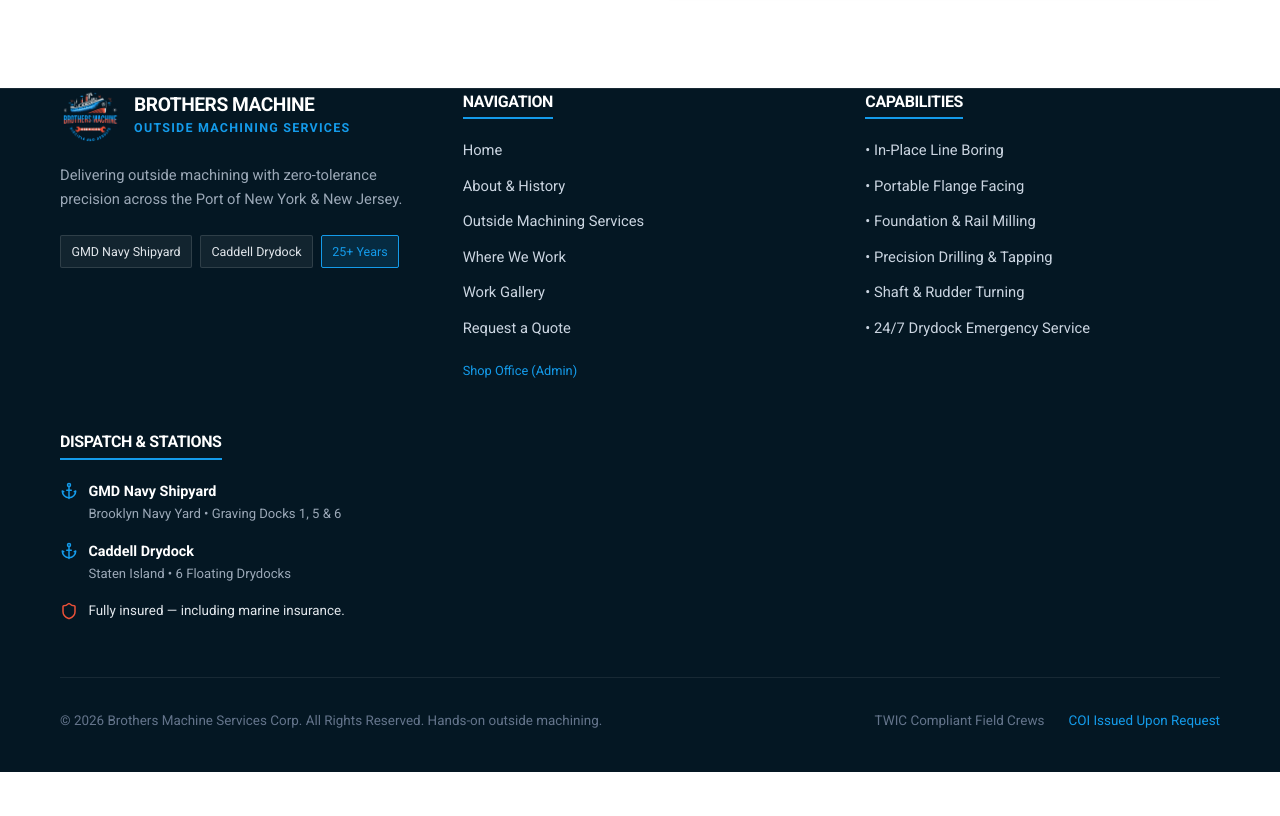
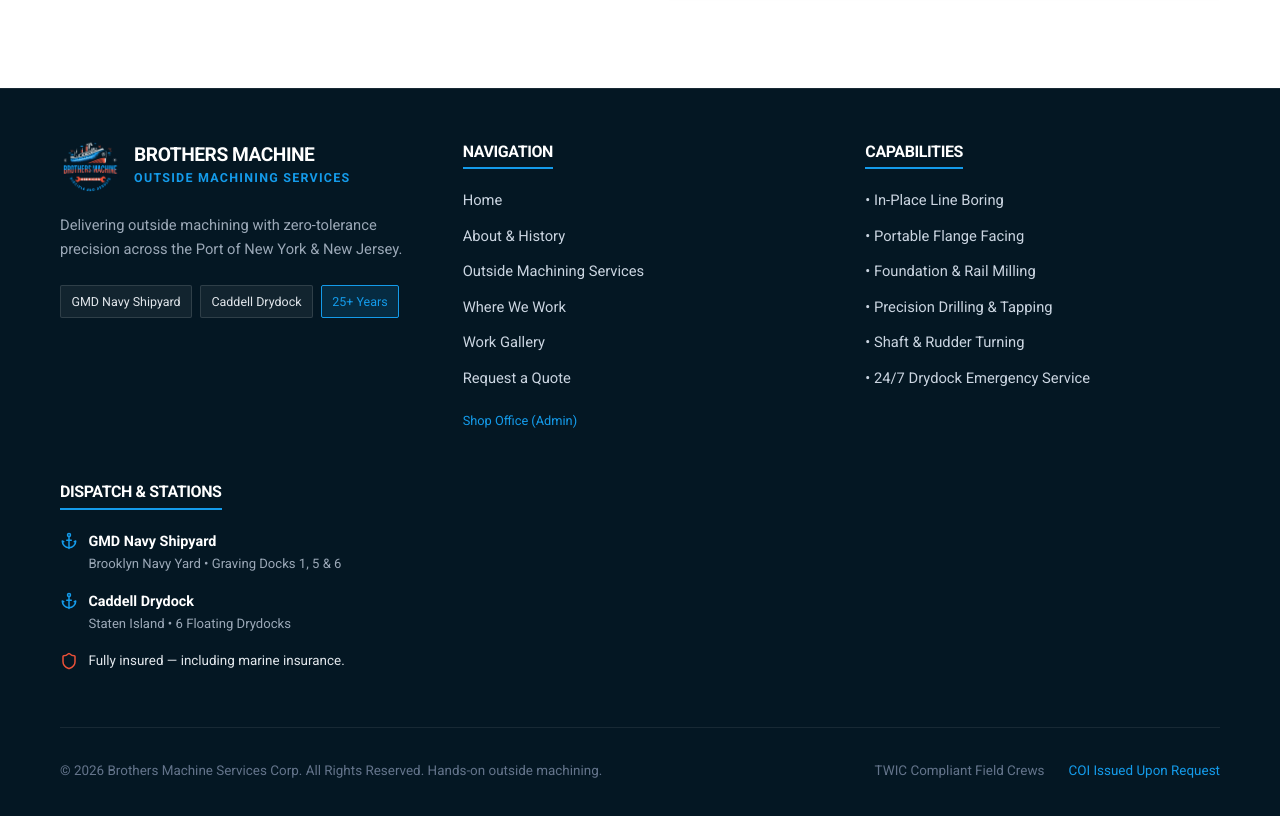
Before and after one commit to cozunap/brothers-machine-services, a React (Vite) app in the folder frontend/: page /contact in a window 1280 px wide. Shown: the part 1273-2089 px from the top of the page. Before the commit the page ends 2045 px from the top, so only its background shows below. Built offline with nearby package versions, Linux system fonts and the light colour scheme; no server answers.

Commit message:
style: set footer top padding to 50px

```diff
--- a/frontend/src/components/Footer.tsx
+++ b/frontend/src/components/Footer.tsx
@@ -9,7 +9,7 @@
 
 export const Footer: React.FC<FooterProps> = ({ settings }) => {
   return (
-    <footer className="section-dark" style={{ borderTop: '1px solid rgba(255,255,255,0.08)', paddingBottom: '2.5rem' }}>
+    <footer className="site-footer" style={{ background: 'var(--color-navy)', color: '#ffffff', borderTop: '1px solid rgba(255,255,255,0.08)', paddingTop: '50px', paddingBottom: '2.5rem' }}>
       <div className="container">
         <div style={{
           display: 'grid',
```
Also changed, not shown: 4 other files (tests, documents, lock files or other folders).
